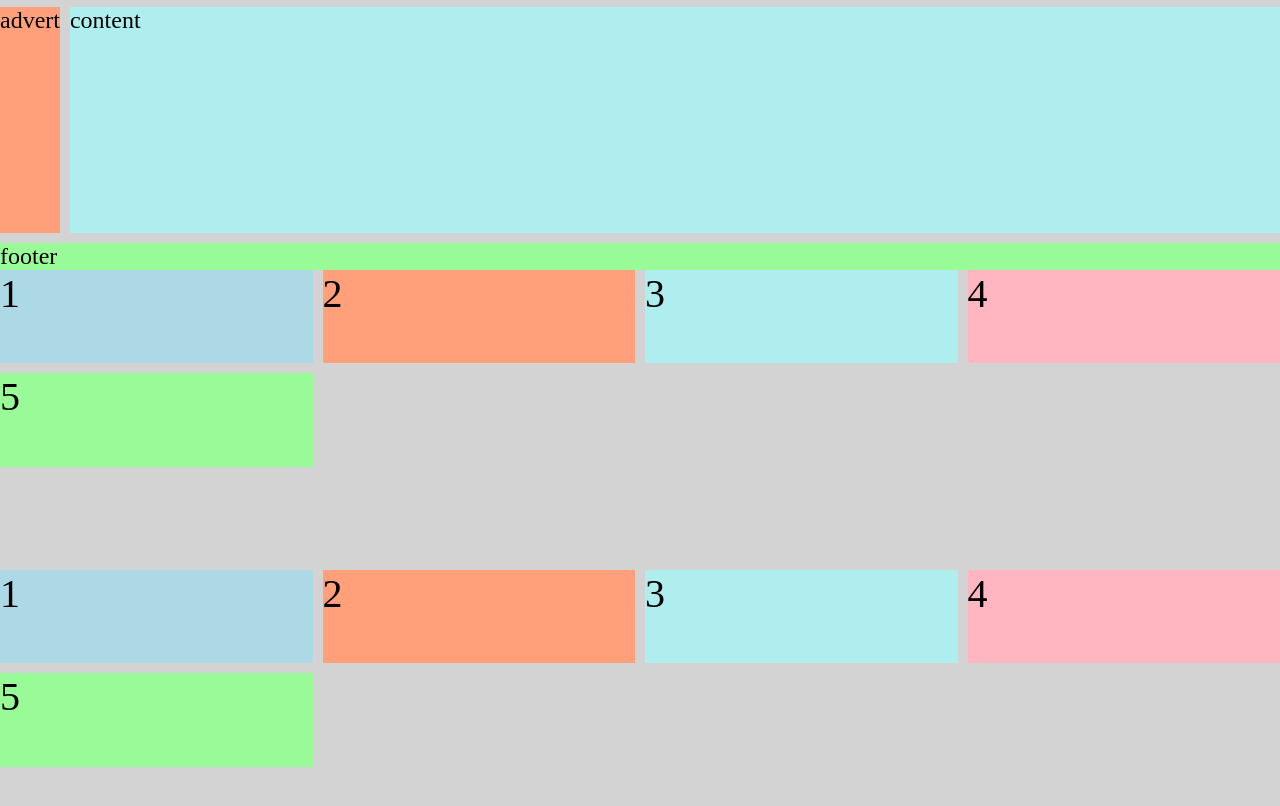
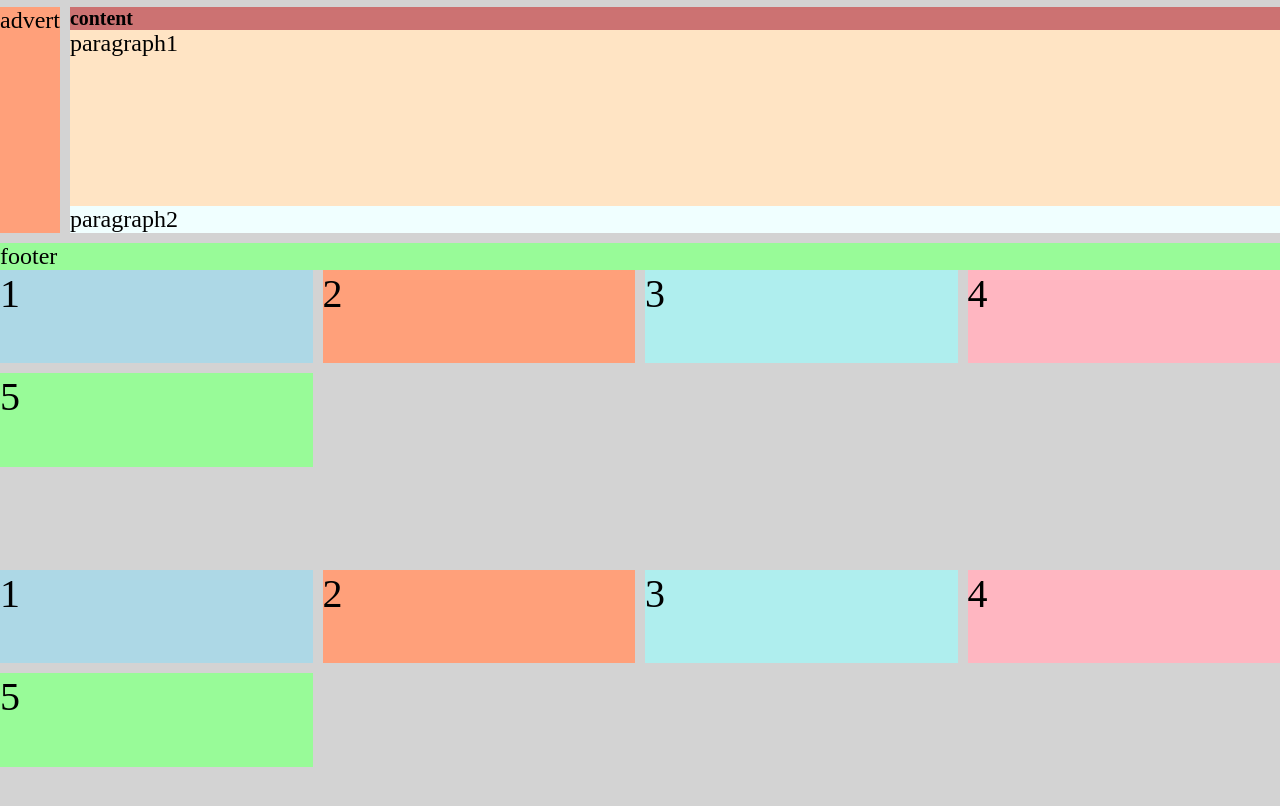
Before and after one commit to devbobnwaka/css_tutorial, a plain HTML site: page grid/grid.html in a window 1280 px wide. Shown: the part 30-836 px from the top of the page. Drawn offline with Linux system fonts and the light colour scheme.

Commit message:
grid done

```diff
--- a/grid/grid.css
+++ b/grid/grid.css
@@ -83,7 +83,6 @@
     ; */
 
 
-    /* USE MEDIA QUERIES TO CREATE RESPONSIVE LAYOUTS */
 }
 
 
@@ -98,6 +97,7 @@
     grid-gap: 10px 10px;
 }
 
+/* USE MEDIA QUERIES TO CREATE RESPONSIVE LAYOUTS */
 .container3{
     font-size: 1.5em;
     min-height: 300px;
@@ -113,6 +113,22 @@
         "content"
         "footer"
         ;
+}
+    /* CREATE GRIDS WITHIN GRIDS */
+.content{
+    display: grid;
+    grid-template-rows: auto 1fr;
+}
+
+.content h5{
+    background-color: rgb(204, 114, 114);
+}
+.p1{
+    background-color: bisque;
+}
+
+.p2{
+    background-color: azure;
 }
 
 @media (min-width: 300px){
--- a/grid/grid.html
+++ b/grid/grid.html
@@ -10,7 +10,12 @@
     <div class="container3">
         <div class="d1 header">header</div>
         <div class="d2 advert">advert</div>
-        <div class="d3 content">content</div>
+        <div class="d3 content">
+            <h5>content</h5>
+            <div class="p1">paragraph1</div>
+            <div class="p2">paragraph2</div>
+
+        </div>
         <div class="d5 footer">footer</div>
     </div>
     <div class="container">
```
